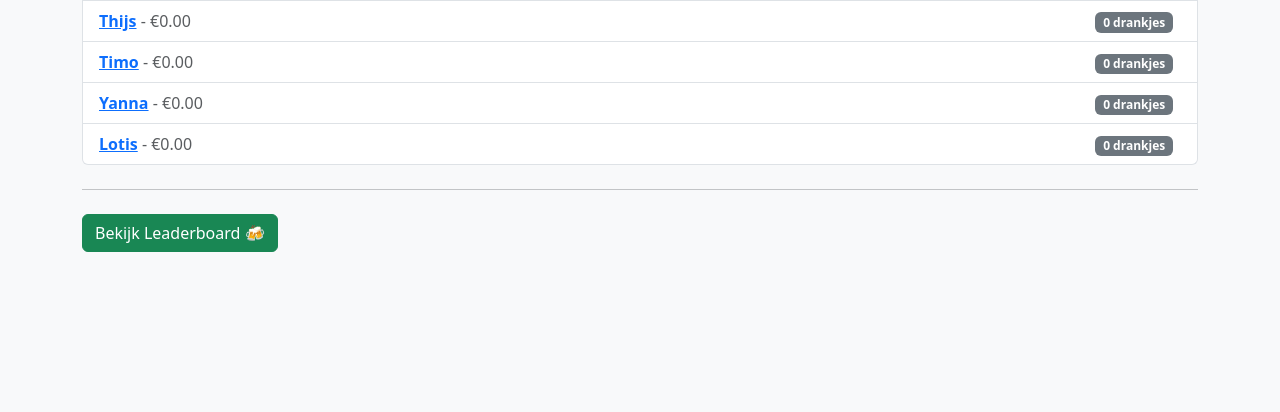
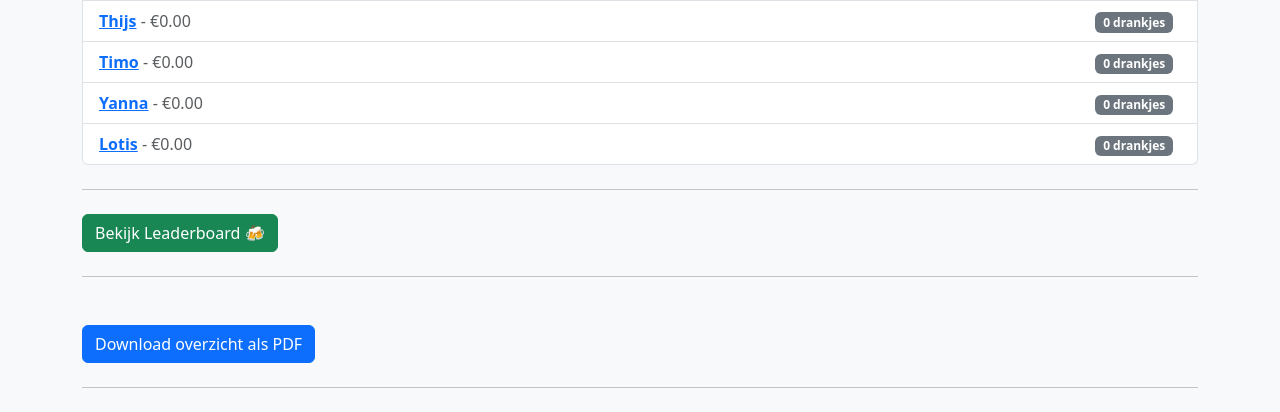
Before and after one commit to Stina0081/Taptracker, a Flask app: page / in a window 1280 px wide. Shown: the part 966-1378 px from the top of the page. Before the commit the page ends 1218 px from the top, so only its background shows below. Run offline with Flask 3, Linux system fonts and the light colour scheme.

Commit message:
pfd functie (Update 0.12)
Optie om aan het eind van de avond een pdf te downloaden met alle prijzen van iedereen zodat je een mooi overzicht hebt van wie wat moet betalen.

```diff
--- a/bartab/app.py
+++ b/bartab/app.py
@@ -1,5 +1,7 @@
-from flask import Flask, render_template, request, redirect, url_for, flash
-import json, os
+from flask import Flask, render_template, request, redirect, url_for, flash, send_file
+import json, os, io
+from reportlab.lib.pagesizes import letter
+from reportlab.pdfgen import canvas
 
 app = Flask(__name__)
 app.secret_key = "supersecretkey"
@@ -12,11 +14,9 @@ def load_data():
     with open(DATA_FILE, "r", encoding="utf-8") as f:
         data = json.load(f)
 
-
     if isinstance(data.get("menu"), list):
         data["menu"] = {"Overig": data["menu"]}
         save_data(data)
-
 
     for tab_list in data.get("tabs", {}).values():
         for item in tab_list:
@@ -28,12 +28,10 @@ def save_data(data):
     with open(DATA_FILE, "w", encoding="utf-8") as f:
         json.dump(data, f, indent=4)
 
-
 @app.route("/")
 def categories():
     data = load_data()
     tabs = data["tabs"]
-
 
     tabs_totals = {}
     for name, tab in tabs.items():
@@ -79,7 +77,6 @@ def add_to_tab():
     item_name = request.form["item_name"]
     item_price = float(request.form["item_price"])
 
-
     amount = request.form.get("amount", "1")
     try:
         amount = int(amount)
@@ -90,7 +87,6 @@ def add_to_tab():
 
     if name not in data["tabs"]:
         data["tabs"][name] = []
-
 
     for _ in range(amount):
         data["tabs"][name].append({"name": item_name, "price": item_price})
@@ -123,7 +119,6 @@ def close_tab(name):
     save_data(data)
     flash(f"Rekening van {name} is afgesloten (klant blijft in systeem)", "info")
     return redirect(url_for("categories"))
-
 
 @app.route("/leaderboard")
 def leaderboard():
@@ -199,5 +194,56 @@ def settings_delete_customer():
         flash("Klant niet gevonden.", "danger")
     return redirect(url_for("settings"))
 
+
+# Nieuwe route om PDF overzicht te downloaden
+@app.route("/download_overzicht")
+def download_overzicht():
+    data = load_data()
+    tabs = data.get("tabs", {})
+
+    overzicht = []
+    totaal_avond = 0
+    for name, tab in tabs.items():
+        totaal = sum(item.get("price", 0) for item in tab)
+        overzicht.append((name, totaal))
+        totaal_avond += totaal
+
+    overzicht.sort(key=lambda x: x[1], reverse=True)
+
+    buffer = io.BytesIO()
+    c = canvas.Canvas(buffer, pagesize=letter)
+    width, height = letter
+
+    c.setFont("Helvetica-Bold", 16)
+    c.drawString(50, height - 50, "Overzicht drankjes per persoon")
+
+    c.setFont("Helvetica", 12)
+    y = height - 80
+    c.drawString(50, y, "Naam")
+    c.drawString(300, y, "Bedrag (€)")
+    y -= 20
+    c.line(50, y, 550, y)
+    y -= 20
+
+    for naam, bedrag in overzicht:
+        c.drawString(50, y, naam)
+        c.drawRightString(400, y, f"€{bedrag:.2f}")
+        y -= 20
+        if y < 50:
+            c.showPage()
+            y = height - 50
+
+    c.line(50, y, 550, y)
+    y -= 30
+    c.setFont("Helvetica-Bold", 14)
+    c.drawString(50, y, "Totaal opbrengst avond:")
+    c.drawRightString(400, y, f"€{totaal_avond:.2f}")
+
+    c.save()
+    buffer.seek(0)
+
+    return send_file(buffer, as_attachment=True, download_name="overzicht_drankjes.pdf", mimetype="application/pdf")
+
+
 if __name__ == "__main__":
     app.run(host="0.0.0.0", port=5000, debug=True)
--- a/bartab/templates/categories.html
+++ b/bartab/templates/categories.html
@@ -36,5 +36,9 @@
 <hr class="my-4">
 
 <a href="{{ url_for('leaderboard') }}" class="btn btn-success">Bekijk Leaderboard 🍻</a>
+<hr class="my-4">
+
+<a href="{{ url_for('download_overzicht') }}" class="btn btn-primary mt-4">Download overzicht als PDF</a>
+<hr class="my-4">
 
 {% endblock %}
```
